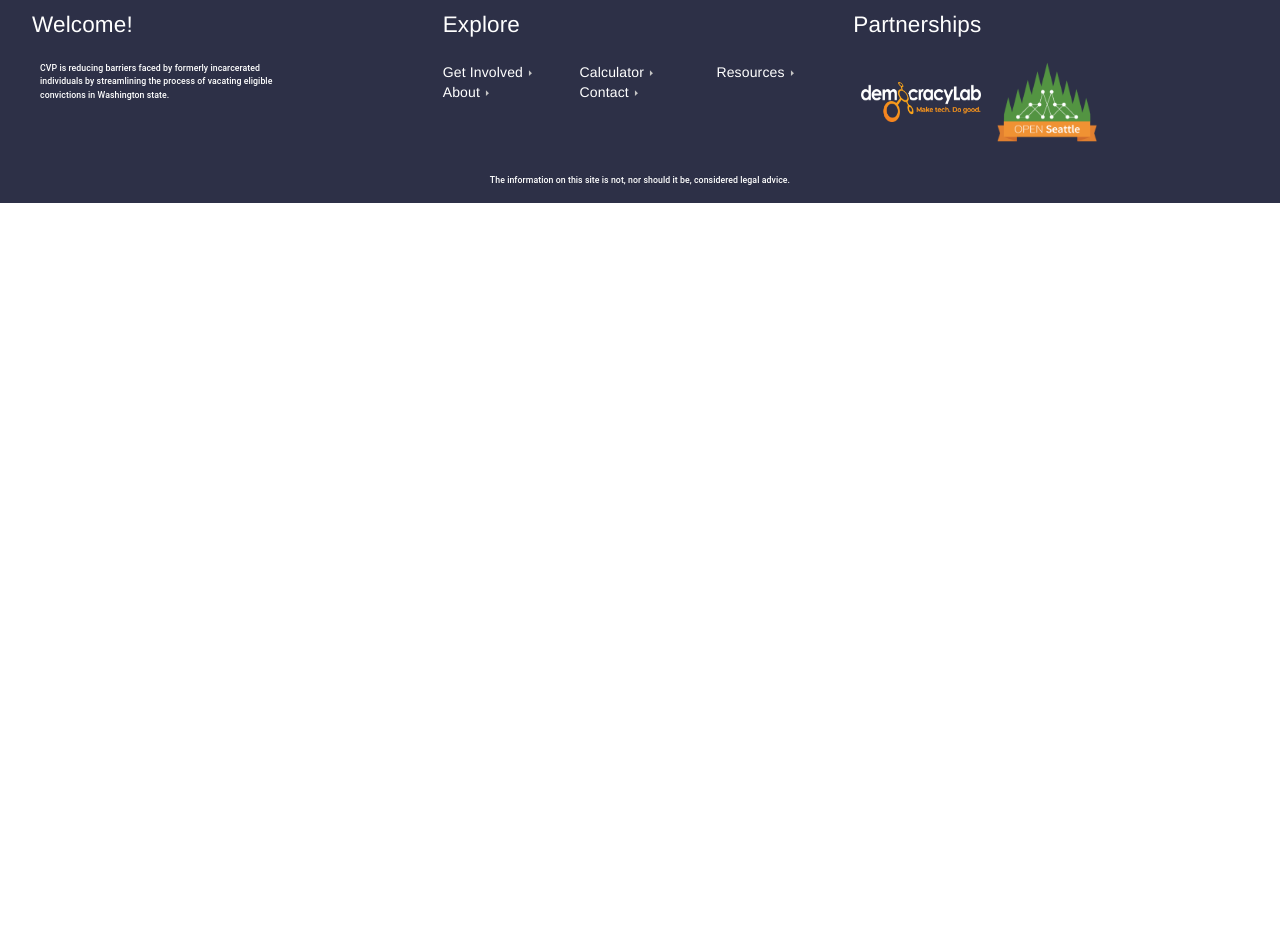
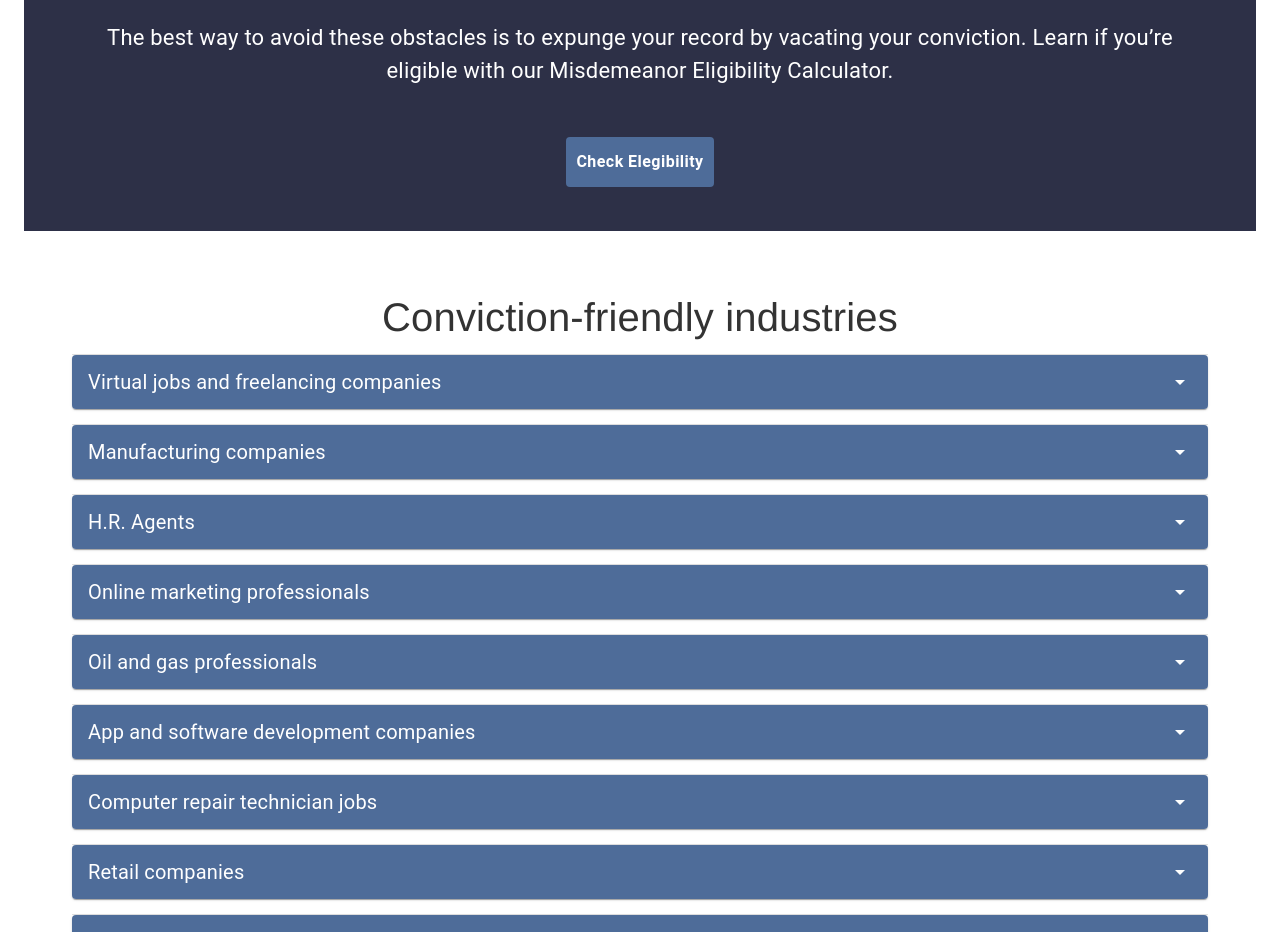
Before and after one commit to openseattle/clearviction-v1, a React (Create React App) app: page /why-vacate/employment in a window 1280 px wide. Shown: the part 880-1812 px from the top of the page. Before the commit the page ends 1083 px from the top, so only its background shows below. Built offline with nearby package versions, Linux system fonts and the light colour scheme.

Commit message:
content added, created generic accordion

```diff
--- /dev/null
+++ b/src/Components/AlternativeAccord.jsx
@@ -0,0 +1,72 @@
+import {
+  Accordion,
+  AccordionDetails,
+  AccordionSummary,
+  Box,
+  makeStyles,
+  Typography,
+} from "@material-ui/core";
+import { ArrowDropDownOutlined } from "@material-ui/icons";
+
+const useStyles = makeStyles((theme) => ({
+  title: {
+    textAlign: "center",
+    margin: theme.spacing(2),
+  },
+  faq: {
+    marginTop: theme.spacing(8),
+    marginBottom: theme.spacing(8),
+    marginRight: theme.spacing(6),
+    marginLeft: theme.spacing(6),
+  },
+  faqAccordionStyle: {
+    borderRadius: 4,
+    marginBottom: theme.spacing(2),
+  },
+  faqSummary: {
+    backgroundColor: theme.palette.primary.light,
+    color: "white",
+    borderRadius: 4,
+  },
+  faqSumText: {
+    fontFamily: ["roboto", "sans-serif"],
+    fontSize: 20,
+    [theme.breakpoints.down("sm")]: {
+      fontSize: 16,
+    },
+  },
+  expand: {
+    color: "white",
+    fontSize: 24,
+  },
+}));
+const AlternativeAccord = (props) => {
+  const { faqs, sectionHeading } = props;
+  const classes = useStyles();
+  return (
+    <Box className={classes.faq}>
+      <Typography className={classes.title} variant="h2">
+        {sectionHeading}
+      </Typography>
+
+      {faqs.map((faq) => (
+        <Accordion className={classes.faqAccordionStyle}>
+          <AccordionSummary
+            className={classes.faqSummary}
+            expandIcon={<ArrowDropDownOutlined className={classes.expand} />}
+          >
+            <Typography className={classes.faqSumText}>
+              {faq.summary}
+            </Typography>
+          </AccordionSummary>
+          <AccordionDetails>
+            <Typography>
+                {faq.details}
+            </Typography>
+          </AccordionDetails>
+        </Accordion>
+      ))}
+    </Box>
+  );
+};
+export default AlternativeAccord;
--- a/src/Pages/WhyVacateEmployment.jsx
+++ b/src/Pages/WhyVacateEmployment.jsx
@@ -3,6 +3,8 @@ import FactGroup from "../Components/FactGroup";
 import timeGraphic from "../Assets/time.svg";
 import emails from "../Assets/sending_emails.svg";
 import question from "../Assets/question.svg";
+import { TextWithCTAButton } from "../Subpages/WhyVacate/TextWithCTAButton";
+import AlternativeAccord from "../Components/AlternativeAccord";
 
 const unemployment = {
   graphic: timeGraphic,
@@ -20,13 +22,80 @@ const education = {
   text: "Getting a job in a new field can be complicated, especially with convictions in your record.",
 };
 
+const friendlyIndustries = [
+  {
+    summary: "Virtual jobs and freelancing companies",
+    details:
+      "Virtual jobs usually do not need background checks, and a strong portfolio should suffice.",
+  },
+  {
+    summary: "Manufacturing companies",
+    details:
+      "Manufacturing companies are about the most accessible places for a people withe felonies, immigrants, and even fugitives to find employment. It’s no surprise that there’s always a job vacancy in this industry. Employers in manufacturing industries only care about getting the job done and may not have any interest in a background check.",
+  },
+  {
+    summary: "H.R. Agents",
+    details:
+      "There are many advantages of using outsourced human resource agencies to seek employment in companies. Most jobs found through these agencies are temporary but can do well to strengthen a CV. If you’re good enough, H.R. agencies will protect your interest, for their reputation and profit. ",
+  },
+  {
+    summary: "Online marketing professionals",
+    details:
+      "The surge in the number of businesses using online marketing in the last decade is a huge advantage for job seekers. Someone with a felony who also has a reasonable level of knowledge and experience would have no problem with background checks. In most cases, if the crime of their felony is not related to online frauds and manipulations, hiring won’t be a complicated process.",
+  },
+  {
+    summary: "Oil and gas professionals",
+    details:
+      "The oil and gas industry offers endless opportunities for job seekers at any level.",
+  },
+  {
+    summary: "App and software development companies",
+    details:
+      "Mobile applications and software developers are some of the highly sought-after professionals in the United States. Every business that takes online marketing seriously has mobile apps. Technology companies that offer mobile app development and software services are always on the lookout for the best talents in the industry. If you have what it takes, your felony will not always come in your way of getting jobs like this one.",
+  },
+  {
+    summary: "Computer repair technician jobs",
+    details:
+      "Computer repair technicians are estimated to grow by more than 8.2 percent over the next decades. In 2016 alone, the number of computer technicians was 69,030 in California, 43,800 in New York, 21,700 and 6,420 in North Carolina and South Carolina, respectively, as well as over 500,000 more all over the United States.",
+  },
+  {
+    summary: "Retail companies",
+    details:
+      "Retail companies will hire people with felonies, but are less likely to hire people with a records of theft or violence.",
+  },
+  {
+    summary: "Transport companies",
+    details:
+      "People with felonies can find job opportunities in the transport industry as drivers, carriers, and delivery guys.",
+  },
+  {
+    summary: "Food services and grocery stores",
+    details: "Missing",
+  },
+];
+
 const WhyVacateEmployment = () => {
   return (
     <Container>
-      <Typography variant="h2">Page Title</Typography>
-      <Typography variant="subtitle1">Page subtitle</Typography>
+      <Typography variant="h2">Employment barriers</Typography>
+      <Typography variant="subtitle1">
+        Simply having a conviction does not prevent you from having a job,
+        however, it can be more difficult depending on the type of job and the
+        employer. It is important to not lose hope while facing challenges such
+        as:
+      </Typography>
 
       <FactGroup fact1={unemployment} fact2={rejected} fact3={education} />
+      <TextWithCTAButton
+        text={
+          "The best way to avoid these obstacles is to expunge your record by vacating your conviction. Learn if you’re eligible with our Misdemeanor Eligibility Calculator."
+        }
+        buttonText={"Check Elegibility"}
+      />
+      <AlternativeAccord
+        sectionHeading={"Conviction-friendly industries"}
+        faqs={friendlyIndustries}
+      />
     </Container>
   );
 };
```
